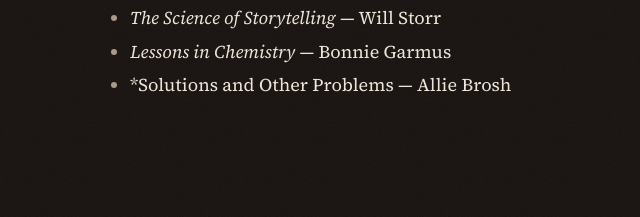
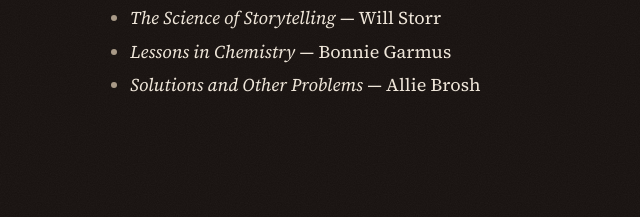
Before and after one commit to Arkantanti/personal-website, an Astro site: page /now/2026-08-20 in a window 1280 px wide. Shown: the part 489-706 px from the top of the page, 46-686 px from the left. Built offline with nearby package versions, Linux system fonts and the light colour scheme; Astro itself is replaced by a stand-in of ours.

Commit message:
content: now page update

```diff
--- a/src/content/now/2026-08-20.md
+++ b/src/content/now/2026-08-20.md
@@ -13,4 +13,4 @@ date: 2026-08-20
 
 - *The Science of Storytelling* — Will Storr
 - *Lessons in Chemistry* — Bonnie Garmus
-- *Solutions and Other Problems — Allie Brosh
+- *Solutions and Other Problems* — Allie Brosh
```
